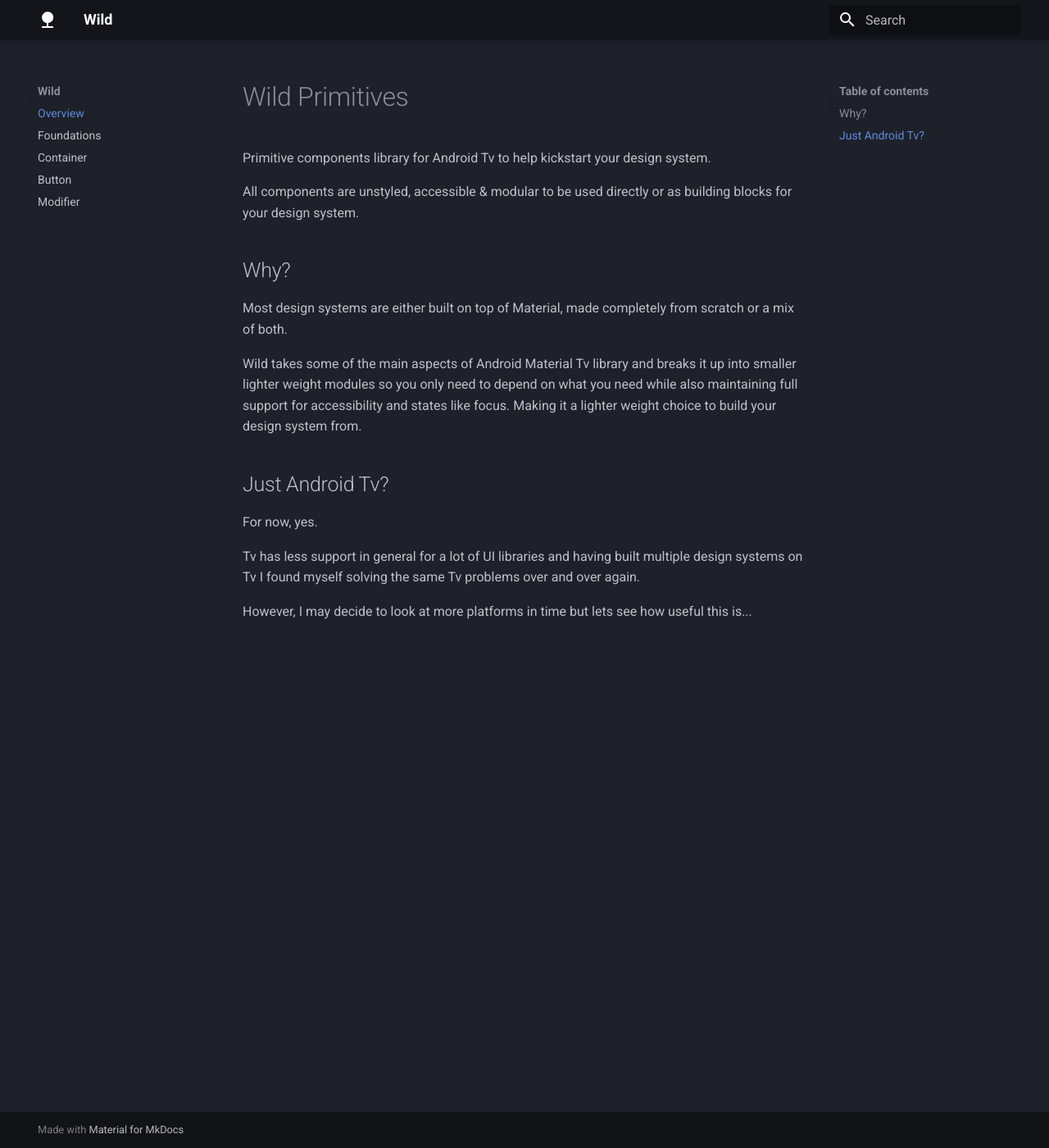
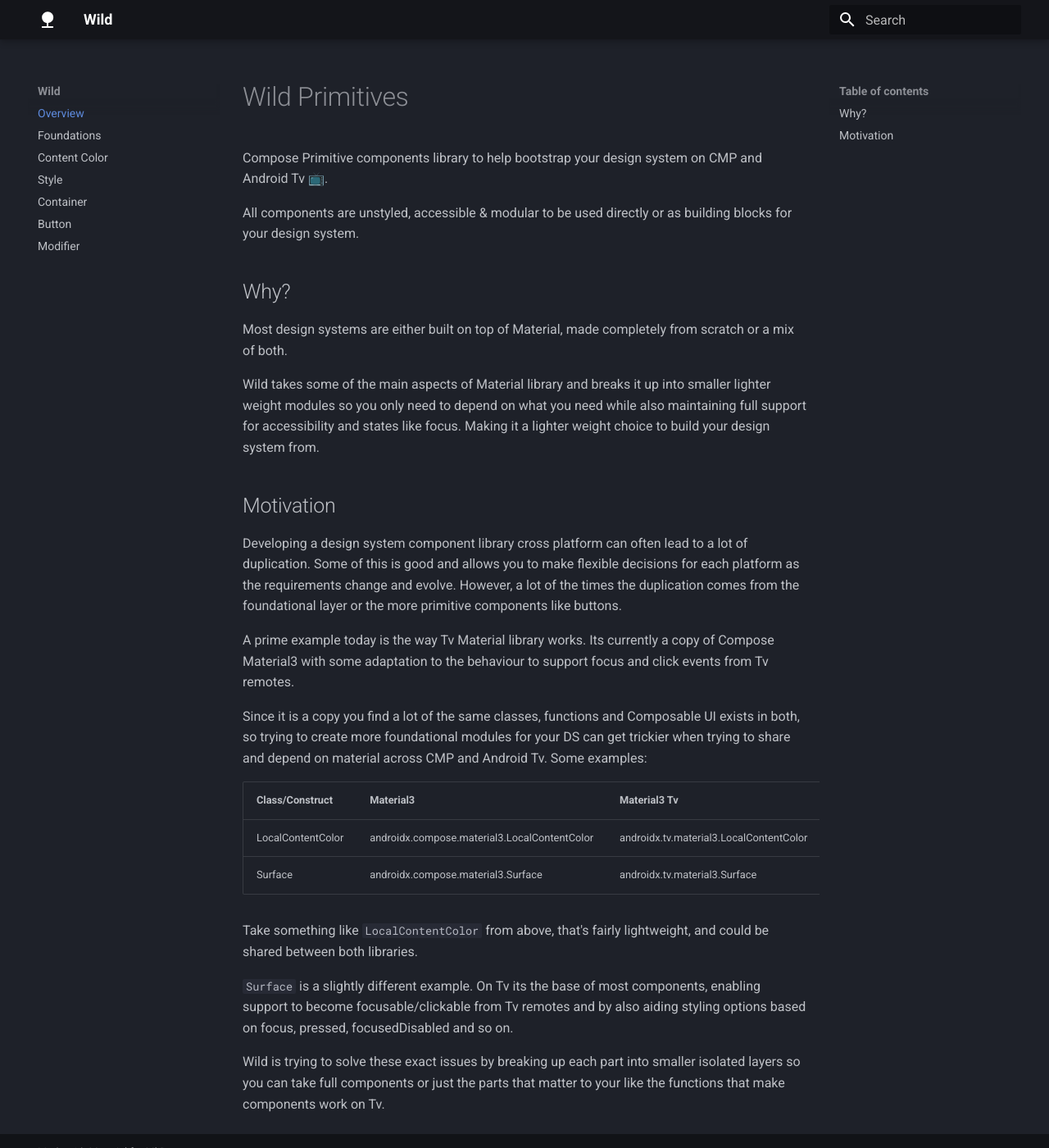
Before and after one commit to Daio-io/wild, an MkDocs documentation site: the page built from docs/index.md, in a window 1280 px wide and 1400 px high. Shown: the whole window at 82% size. Built offline with MkDocs 1.6.1 and Material for MkDocs 9.7.7, drawn with Linux system fonts in a browser that asks for light colours.

```diff
--- a/docs/index.md
+++ b/docs/index.md
@@ -1,6 +1,6 @@
 # Wild Primitives
 
-Primitive components library for Android Tv to help kickstart your design system.
+Compose Primitive components library to help bootstrap your design system on CMP and Android Tv 📺.
 
 All components are unstyled, accessible & modular to be used directly or as building
 blocks for your design system.
@@ -10,16 +10,37 @@ blocks for your design system.
 Most design systems are either built on top of Material, made completely from scratch or a mix of
 both.
 
-Wild takes some of the main aspects of Android Material Tv library and breaks it up into smaller
+Wild takes some of the main aspects of Material library and breaks it up into smaller
 lighter weight modules so you only need to depend on what you need while also maintaining full
 support for accessibility and states like focus. Making it a lighter weight choice to build your
 design system from.
 
-## Just Android Tv?
+## Motivation
 
-For now, yes.
+Developing a design system component library cross platform can often lead to a lot of duplication.
+Some of this is good and allows you to make flexible decisions for each platform as the requirements
+change and evolve. However, a lot of the times the duplication comes from the foundational layer
+or the more primitive components like buttons.
 
-Tv has less support in general for a lot of UI libraries and having built multiple design systems
-on Tv I found myself solving the same Tv problems over and over again.
+A prime example today is the way Tv Material library works. Its currently a copy of Compose
+Material3 with some adaptation to the behaviour to support focus and click events from Tv remotes.
 
-However, I may decide to look at more platforms in time but lets see how useful this is...
+Since it is a copy you find a lot of the same classes, functions and Composable UI exists in both,
+so trying to create more foundational modules for your DS can get trickier when trying to share and
+depend on material across CMP and Android Tv. Some examples:
+
+| Class/Construct   | Material3                                    | Material3 Tv                            |
+|-------------------|----------------------------------------------|-----------------------------------------|
+| LocalContentColor | androidx.compose.material3.LocalContentColor | androidx.tv.material3.LocalContentColor |
+| Surface           | androidx.compose.material3.Surface           | androidx.tv.material3.Surface           |
+
+Take something like `LocalContentColor` from above, that's fairly lightweight, and could be shared
+between both libraries.
+
+`Surface` is a slightly different example. On Tv its the base of most components, enabling support
+to become focusable/clickable from Tv remotes and by also aiding styling options based on focus,
+pressed, focusedDisabled and so on.
+
+Wild is trying to solve these exact issues by breaking up each part into smaller isolated layers so
+you can take full components or just the parts that matter to your like the functions that make
+components work on Tv.
--- a/mkdocs.yml
+++ b/mkdocs.yml
@@ -4,6 +4,8 @@ site_url: https://daio-io.github.io/wild/
 nav:
   - 'Overview': index.md
   - 'Foundations': foundations.md
+  - 'Content Color': content-color.md
+  - 'Style': style.md
   - 'Container': container.md
   - 'Button': button.md
   - 'Modifier': modifier.md
@@ -19,3 +21,6 @@ theme:
     accent: deep orange
   features:
     - navigation.instant
+    -
+markdown_extensions:
+  - admonition
```
Also changed, not shown: docs/button.md (+12 -5 lines), docs/container.md (+15 -7 lines), docs/content-color.md (added, +54 -0 lines), docs/foundations.md (+12 -6 lines), docs/modifier.md (+5 -8 lines), docs/style.md (added, +72 -0 lines), 5 other files.
